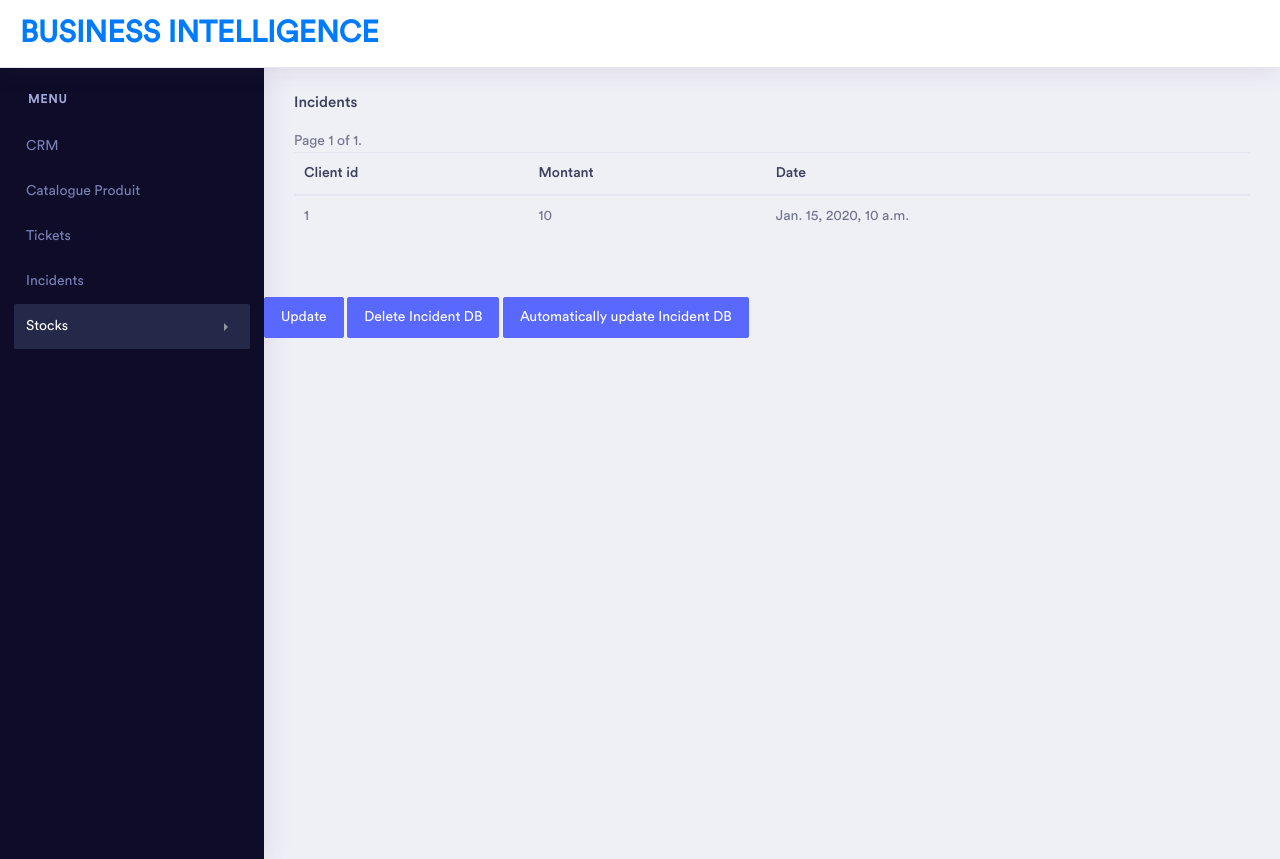
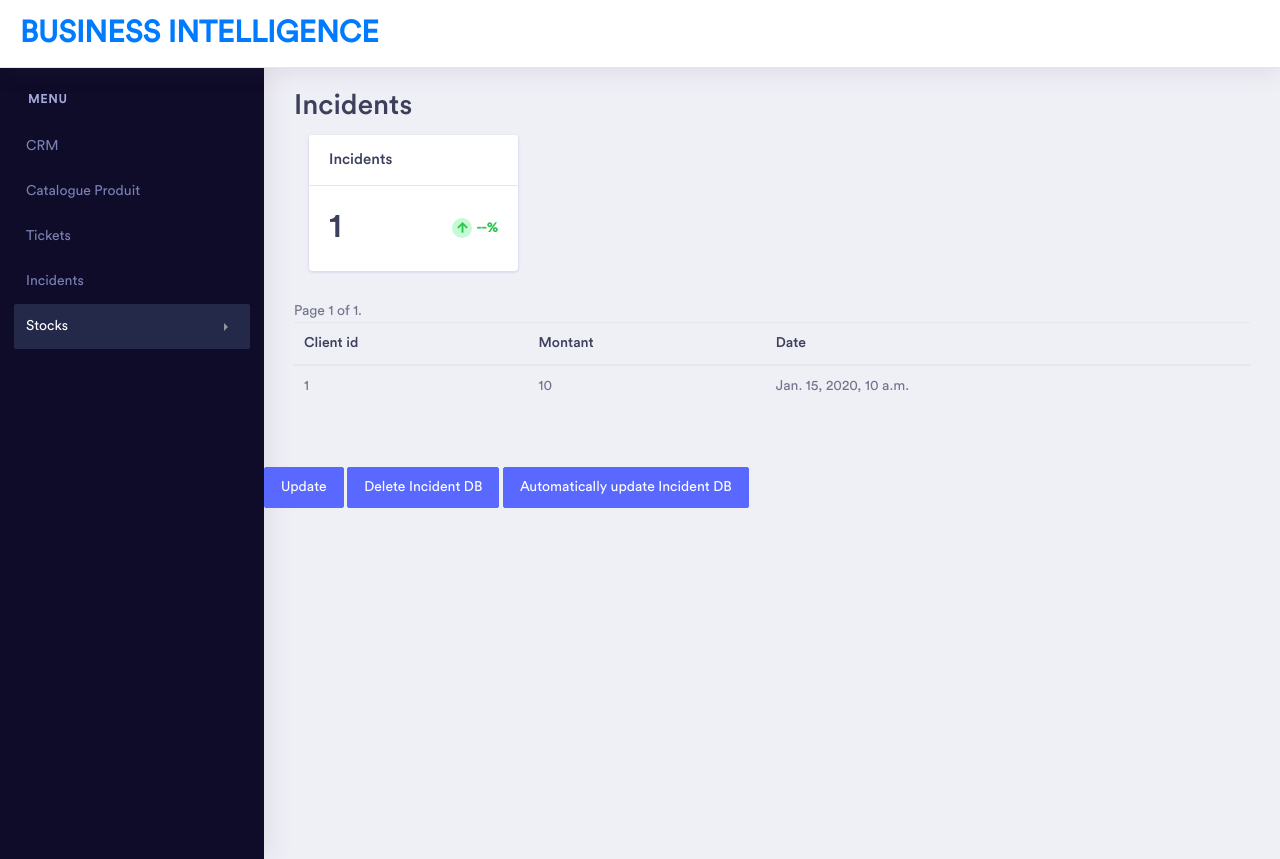
Before and after one commit to ursi-2020/business-intelligence, a Django app: template application/djangoapp/templates/incidents.html in a window 1280 px wide. Shown: the top 859 px of the page. Run offline with Django 3.2, Linux system fonts and the light colour scheme; the template is opened without the code that fills it: most values are stand-ins (such as "Sample title", 1, 10 or a date in 2020); parts of the project's set-up code (start-up, migrations or seed data) failed here and were passed over; some libraries are stand-ins or nearby versions; some web fonts are replaced.

Commit message:
[COUNT_MODELS] adding/fixing counting for crm/incident/catalogue_produit

```diff
--- a/application/djangoapp/templates/catalogue_produit.html
+++ b/application/djangoapp/templates/catalogue_produit.html
@@ -9,7 +9,7 @@
                 <h5 class="card-header">Produits</h5>
                 <div class="card-body">
                     <div class="metric-value d-inline-block">
-                        <h1 class="mb-1">{{ products.count }}</h1>
+                        <h1 class="mb-1">{{ products_count }}</h1>
                     </div>
                     <div class="metric-label d-inline-block float-right text-success font-weight-bold">
                         <span class="icon-circle-small icon-box-xs text-success bg-success-light"><i class="fa fa-fw fa-arrow-up"></i></span><span class="ml-1">--%</span>
--- a/application/djangoapp/templates/crm.html
+++ b/application/djangoapp/templates/crm.html
@@ -7,7 +7,7 @@
                 <h5 class="card-header">Clients Fidélisés</h5>
                 <div class="card-body">
                     <div class="metric-value d-inline-block">
-                        <h1 class="mb-1">{{ customers.count }}</h1>
+                        <h1 class="mb-1">{{ customers_count }}</h1>
                     </div>
                     <div class="metric-label d-inline-block float-right text-success font-weight-bold">
                         <span class="icon-circle-small icon-box-xs text-success bg-success-light"><i class="fa fa-fw fa-arrow-up"></i></span><span class="ml-1">--%</span>
--- a/application/djangoapp/templates/incidents.html
+++ b/application/djangoapp/templates/incidents.html
@@ -4,7 +4,20 @@
     {% load static %}
 
     <div class="container-fluid  dashboard-content">
-        <h5>Incidents</h5>
+        <h2>Incidents</h2>
+         <div class="col-xl-3 col-lg-6 col-md-6 col-sm-12 col-12">
+            <div class="card">
+                <h5 class="card-header">Incidents</h5>
+                <div class="card-body">
+                    <div class="metric-value d-inline-block">
+                        <h1 class="mb-1">{{ incidents_count }}</h1>
+                    </div>
+                    <div class="metric-label d-inline-block float-right text-success font-weight-bold">
+                        <span class="icon-circle-small icon-box-xs text-success bg-success-light"><i class="fa fa-fw fa-arrow-up"></i></span><span class="ml-1">--%</span>
+                    </div>
+                </div>
+            </div>
+        </div>
         <table class="table table-sm">
             <thead>
             <tr>
--- a/application/djangoapp/views.py
+++ b/application/djangoapp/views.py
@@ -28,7 +28,7 @@ def catalogue_produit(request):
     paginator = Paginator(products_list, 10) # Show 25 contacts per page
     page = request.GET.get('page')
     products = paginator.get_page(page)
-    return render(request, "catalogue_produit.html", {'products': products})
+    return render(request, "catalogue_produit.html", {'products': products,'products_count': Produit.objects.count()})
 
 
 def crm(request):
@@ -37,7 +37,7 @@ def crm(request):
     page = request.GET.get('page')
     customers = paginator.get_page(page)
     fidcustomers = sum(1 for i in customers if i.Compte != "")
-    return render(request, "crm.html", {'customers': customers, 'fidcustomers': fidcustomers})
+    return render(request, "crm.html", {'customers': customers, 'fidcustomers': fidcustomers, 'customers_count': Customer.objects.count()})
 
 
 def tickets(request):
@@ -99,7 +99,7 @@ def incidents(request):
     paginator = Paginator(incidents_list, 10)
     page = request.GET.get('page')
     incidents = paginator.get_page(page)
-    return render(request, 'incidents.html', {'incidents': incidents})
+    return render(request, 'incidents.html', {'incidents': incidents, 'incidents_count': Incident.objects.count()})
 
 @csrf_exempt
 def get_catalogue(request):
```
